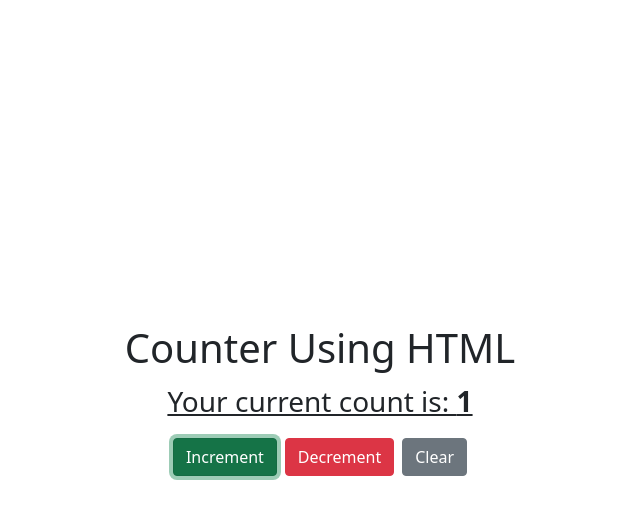
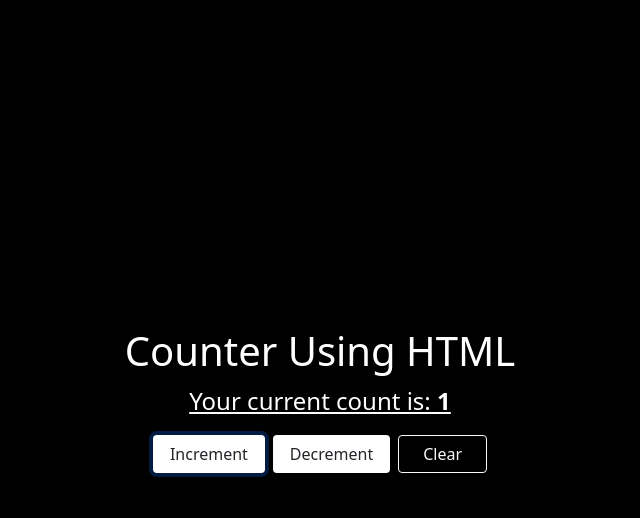
Before and after one commit to aamirkhan06/Counter, a plain HTML site: page index.html in a window 1280 px wide. Both pictures are taken after a click on the button "Increment". Shown: the whole page, without its empty margins (320-960 px from the left). Drawn offline with nearby package versions, Linux system fonts and the light colour scheme.

Commit message:
committed

```diff
--- a/index.html
+++ b/index.html
@@ -12,22 +12,23 @@
       crossorigin="anonymous"
     />
   </head>
-  <body>
+  <!-- adding background color black and text-white using boot strap-->
+  <body class="bg-black text-white">
     <div
       class="container d-flex flex-column justify-content-center align-items-center vh-100"
     >
       <h1>Counter Using HTML</h1>
       <div class="d-flex align-items-center">
-        <p class="text-decoration-underline fs-3">
+        <p class="text-decoration-underline fs-4">
           Your current count is:
           <span id="counter-value" class="fw-bolder">0</span>
         </p>
       </div>
       <div id="error-Message" class="text-danger fw-bolder mb-3">Error: cannot go below 0</div>
       <div class="d-flex gap-2">
-        <button id="increment-btn" class="btn btn-success">Increment</button>
-        <button id="decrement-btn" class="btn btn-danger">Decrement</button>
-        <button id="reset" class="btn btn-secondary">Clear</button>
+        <button id="increment-btn" class="btn bg-white px-3">Increment</button>
+        <button id="decrement-btn" class="btn bg-white px-3">Decrement</button>
+        <button id="reset" class="btn btn-outline-light px-4">Clear</button>
       </div>
     </div>
     <script src="./script.js"></script>
--- a/script.js
+++ b/script.js
@@ -10,7 +10,7 @@ let errorMessage = document.getElementById('error-Message');
 incrementBtn.addEventListener('click', () => {
     counter++;
     counterValue.innerHTML = counter;
-    toggleErrorMessage();
+    errorMessage.style.display='none';
 });
 
 // Decrement the counter value
@@ -20,7 +20,6 @@ decrementBtn.addEventListener('click', () => {
         counterValue.innerHTML = counter;
     } else {
         // Show error message
-        toggleErrorMessage();
         errorMessage.style.display='block';
     }
 });
@@ -31,8 +30,3 @@ resetBtn.addEventListener('click', () => {
     counterValue.innerHTML = counter;
     errorMessage.style.display='none';
 });
-
-// Toggle error message visibility
-function toggleErrorMessage() {
-    errorMessage.style.display = counter === 0 ? 'block' : 'none';
-}
```
